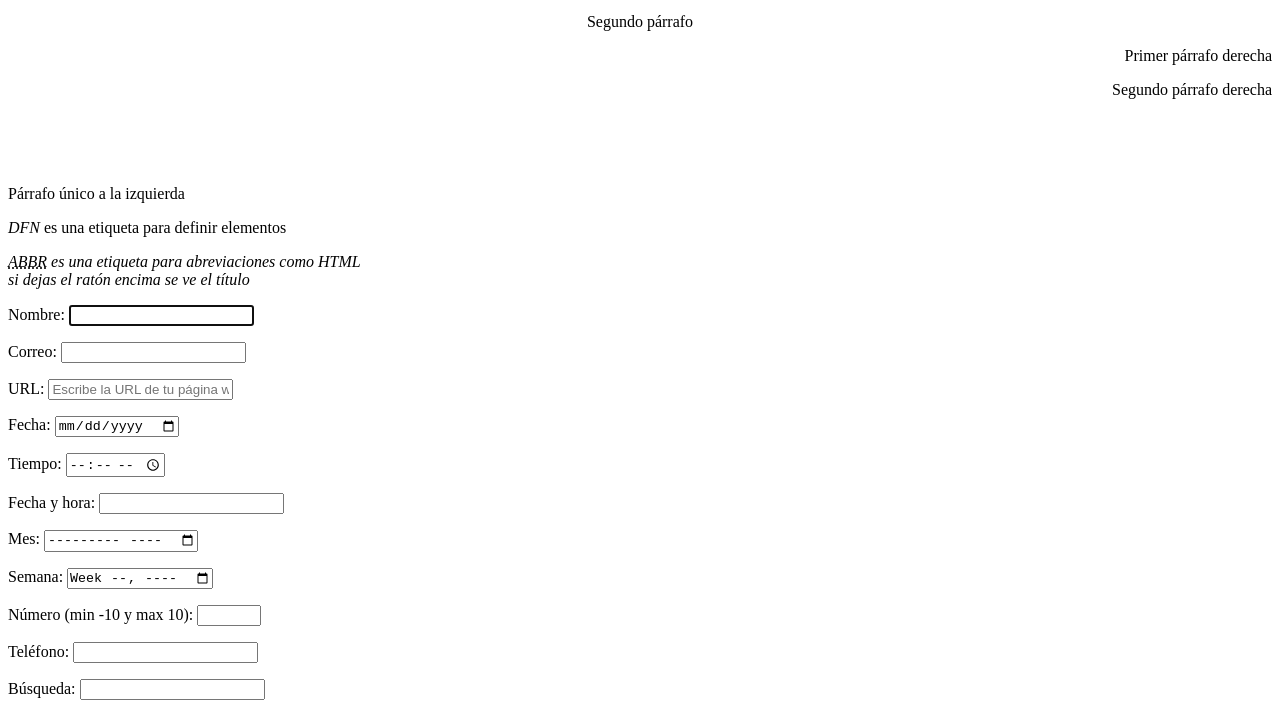
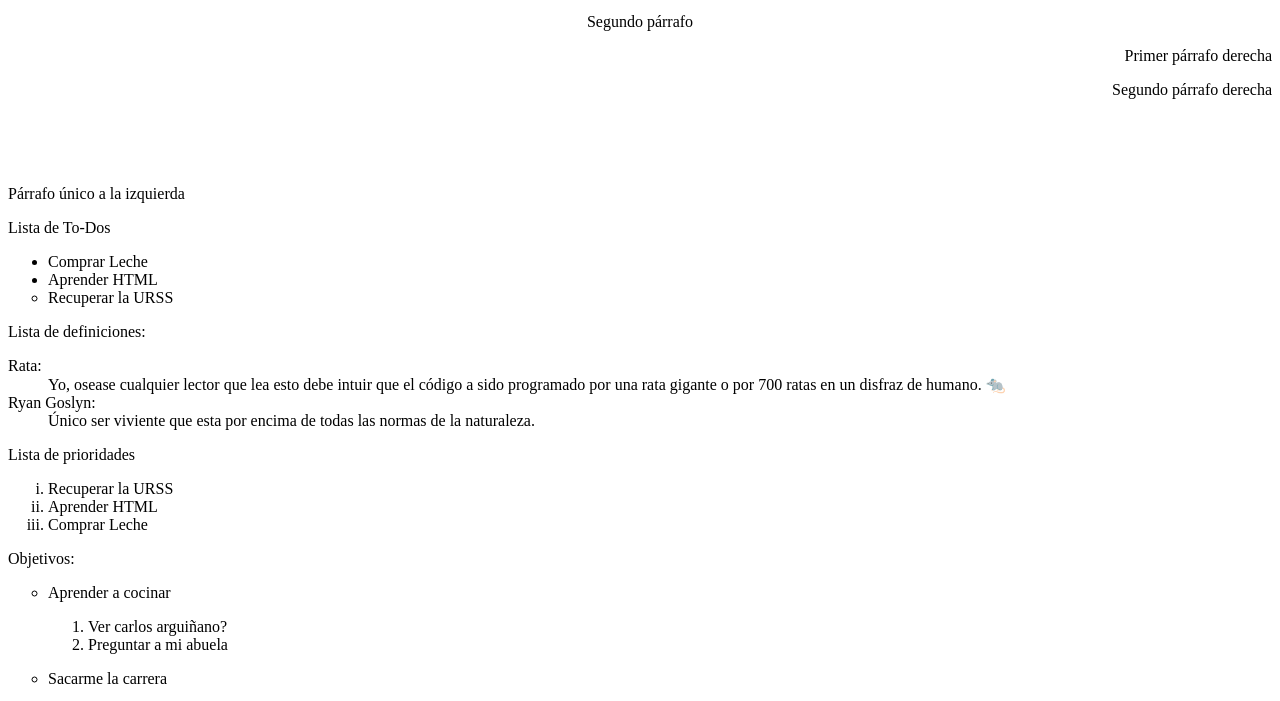
Before and after one commit to israelfargasasquith/Web-HTML-CSS-JS, a plain HTML site: page HTML_Curso_Práctico/probandoEtiquetas.html in a window 1280 px wide. Shown: the part 101-802 px from the top of the page. Drawn offline with Linux system fonts and the light colour scheme.

Commit message:
Listas y listas anidadas...

```diff
--- a/HTML_Curso_Práctico/probandoEtiquetas.html
+++ b/HTML_Curso_Práctico/probandoEtiquetas.html
@@ -25,6 +25,58 @@
     <br>
     <br>
     <p align="left">Párrafo único a la izquierda</p>
+
+    <p>Lista de To-Dos</p>
+    <ul type="disc">
+        <li>
+            Comprar Leche
+        </li>
+        <li>
+            Aprender HTML
+        </li>
+        <li type="circle">
+            Recuperar la URSS
+        </li>
+    </ul>
+    <p>Lista de definiciones:</p>
+    <dl>
+        <dt>Rata:
+        <dd>Yo, osease cualquier lector que lea esto debe intuir que el código a sido programado por una rata gigante o
+            por 700 ratas en un disfraz de humano. 🐀
+        <dt>Ryan Goslyn:
+        <dd>Único ser viviente que esta por encima de todas las normas de la naturaleza.
+    </dl>
+
+    <p>Lista de prioridades</p>
+    <ol type="i" start="1">
+        <li>
+            Recuperar la URSS
+        </li>
+        <li>
+            Aprender HTML
+        </li>
+        <li>
+            Comprar Leche
+        </li>
+    </ol>
+
+    <p>Objetivos:</p>
+    <ul type="circle">
+        <li>
+            <p>Aprender a cocinar</p>
+            <ol>
+                <li>
+                    Ver carlos arguiñano?
+                </li>
+                <li>
+                    Preguntar a mi abuela
+                </li>
+            </ol>
+        </li>
+        <li>
+            <p>Sacarme la carrera</p>
+        </li>
+    </ul>
 
     <p>
         <dfn>DFN</dfn> es una etiqueta para definir elementos
```
